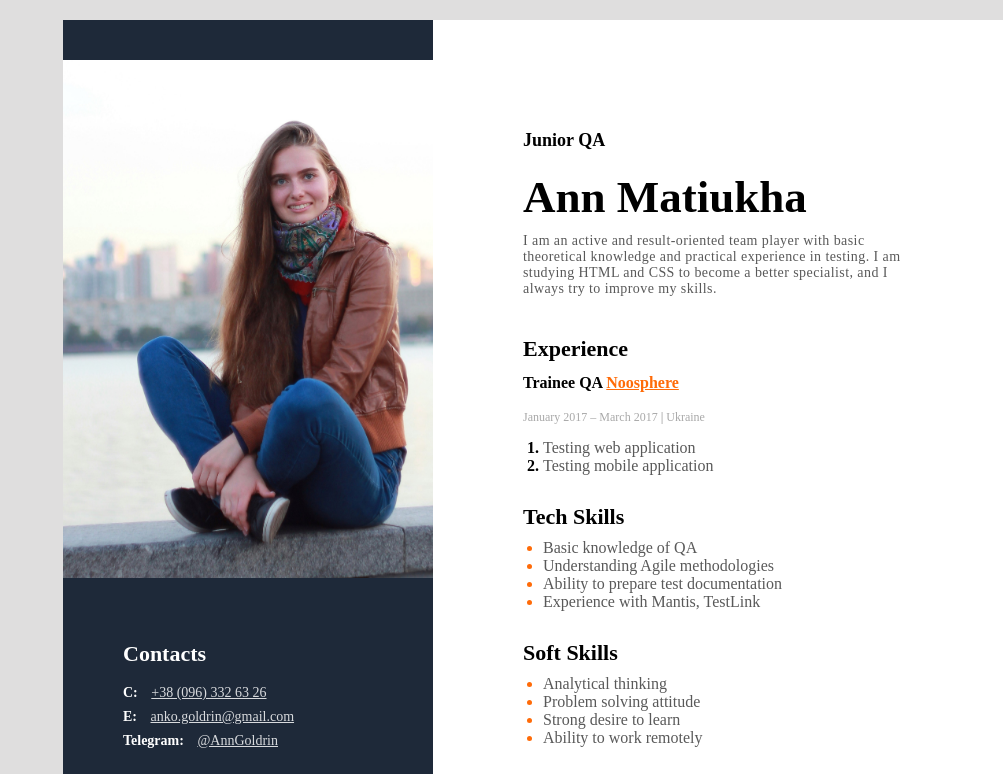
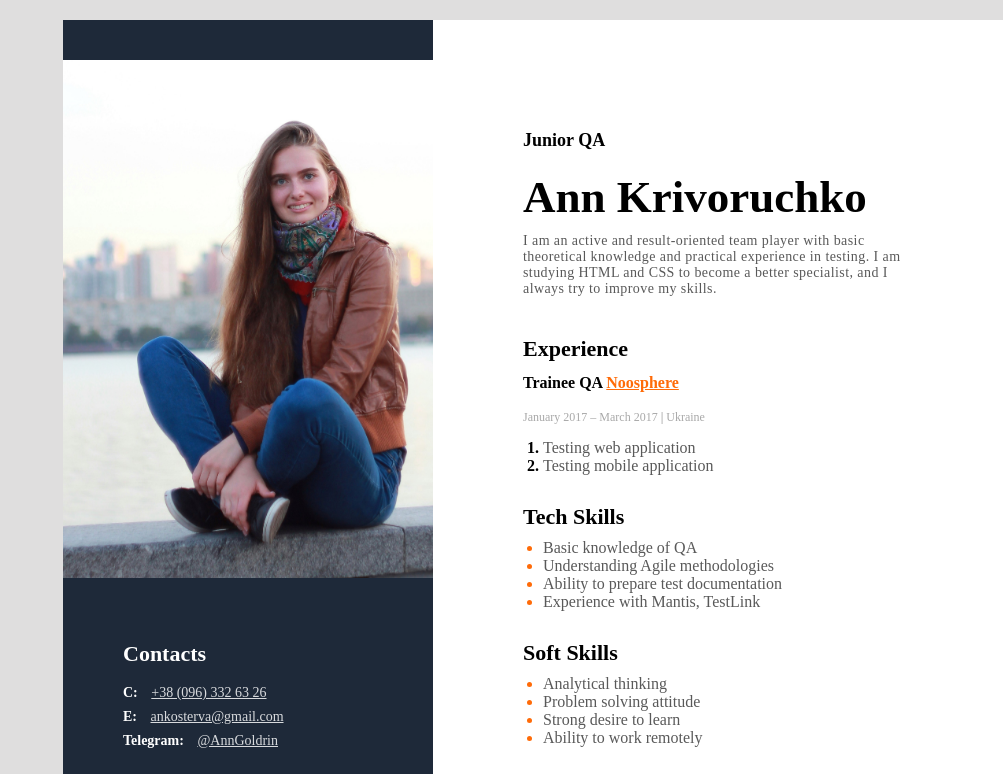
Before and after one commit to AnnGoldrin/AnnGoldrin, a plain HTML site: page index.html in a window 1280 px wide. Shown: the top 774 px of the page, without its empty margins (277-1280 px from the left). Drawn offline with Linux system fonts and the light colour scheme; a web font is replaced by a local one.

Commit message:
update mail, FIO

```diff
--- a/index.html
+++ b/index.html
@@ -26,7 +26,7 @@
                   <span class="contacts-link-type">
                     E:
                   </span>
-                  <a class="contacts-link" href="mailto:anko.goldrin@gmail.com">anko.goldrin@gmail.com</a>
+                  <a class="contacts-link" href="mailto:ankosterva@gmail.com">ankosterva@gmail.com</a>
               </div>
               <div>
                 <span class="contacts-link-type">
@@ -85,7 +85,7 @@
       <div class="main-container">
           <div>
             <h2 class="profession">Junior QA</h2>
-            <h1 class="name">Ann Matiukha</h1>
+            <h1 class="name">Ann Krivoruchko</h1>
             <p class="description">
               I am an active and result-oriented team player with basic theoretical knowledge and practical experience in testing.
               I am studying HTML and CSS to become a better specialist, and I always try to improve my skills.
```
